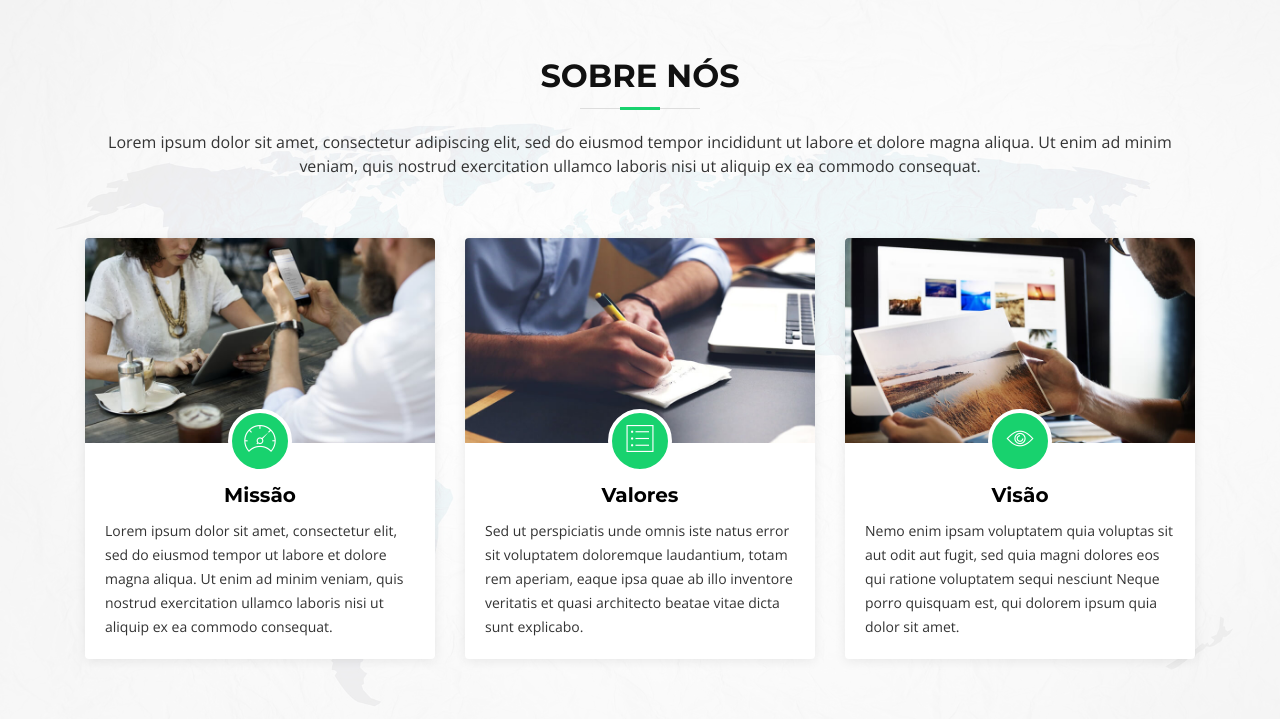
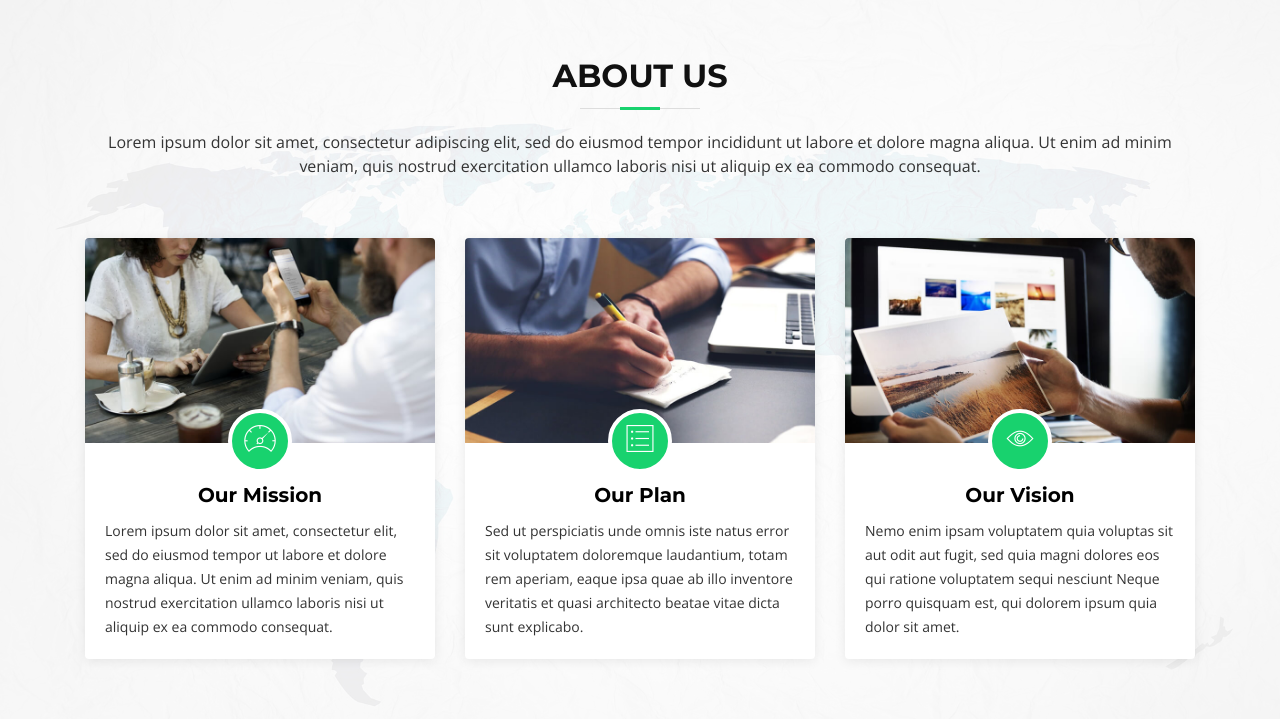
Before and after one commit to friendbap/projeto, a plain HTML site: page index.html in a window 1280 px wide. Shown: the part 1035-1760 px from the top of the page. Drawn offline with nearby package versions, Linux system fonts and the light colour scheme; files whose address does not match are found by name.

Commit message:
add modification

```diff
--- a/index.html
+++ b/index.html
@@ -2,7 +2,7 @@
 <html lang="en">
 <head>
   <meta charset="utf-8">
-  <title>Cellere</title>
+  <title>BizPage Bootstrap Template</title>
   <meta content="width=device-width, initial-scale=1.0" name="viewport">
   <meta content="" name="keywords">
   <meta content="" name="description">
@@ -52,8 +52,8 @@
       <nav id="nav-menu-container">
         <ul class="nav-menu">
           <li class="menu-active"><a href="#intro">Home</a></li>
-          <li><a href="#about">Sobre</a></li>
-          <li><a href="#services">Serviços</a></li>
+          <li><a href="#about">About Us</a></li>
+          <li><a href="#services">Services</a></li>
           <li><a href="#portfolio">Portfolio</a></li>
           <li><a href="#team">Team</a></li>
           <li class="menu-has-children"><a href="">Drop Down</a>
@@ -185,7 +185,7 @@
       <div class="container">
 
         <header class="section-header">
-          <h3>Sobre nós</h3>
+          <h3>About Us</h3>
           <p>Lorem ipsum dolor sit amet, consectetur adipiscing elit, sed do eiusmod tempor incididunt ut labore et dolore magna aliqua. Ut enim ad minim veniam, quis nostrud exercitation ullamco laboris nisi ut aliquip ex ea commodo consequat.</p>
         </header>
 
@@ -197,7 +197,7 @@
                 <img src="img/about-mission.jpg" alt="" class="img-fluid">
                 <div class="icon"><i class="ion-ios-speedometer-outline"></i></div>
               </div>
-              <h2 class="title"><a href="#">Missão</a></h2>
+              <h2 class="title"><a href="#">Our Mission</a></h2>
               <p>
                 Lorem ipsum dolor sit amet, consectetur elit, sed do eiusmod tempor ut labore et dolore magna aliqua. Ut enim ad minim veniam, quis nostrud exercitation ullamco laboris nisi ut aliquip ex ea commodo consequat.
               </p>
@@ -210,7 +210,7 @@
                 <img src="img/about-plan.jpg" alt="" class="img-fluid">
                 <div class="icon"><i class="ion-ios-list-outline"></i></div>
               </div>
-              <h2 class="title"><a href="#">Valores</a></h2>
+              <h2 class="title"><a href="#">Our Plan</a></h2>
               <p>
                 Sed ut perspiciatis unde omnis iste natus error sit voluptatem  doloremque laudantium, totam rem aperiam, eaque ipsa quae ab illo inventore veritatis et quasi architecto beatae vitae dicta sunt explicabo.
               </p>
@@ -223,7 +223,7 @@
                 <img src="img/about-vision.jpg" alt="" class="img-fluid">
                 <div class="icon"><i class="ion-ios-eye-outline"></i></div>
               </div>
-              <h2 class="title"><a href="#">Visão</a></h2>
+              <h2 class="title"><a href="#">Our Vision</a></h2>
               <p>
                 Nemo enim ipsam voluptatem quia voluptas sit aut odit aut fugit, sed quia magni dolores eos qui ratione voluptatem sequi nesciunt Neque porro quisquam est, qui dolorem ipsum quia dolor sit amet.
               </p>
```
